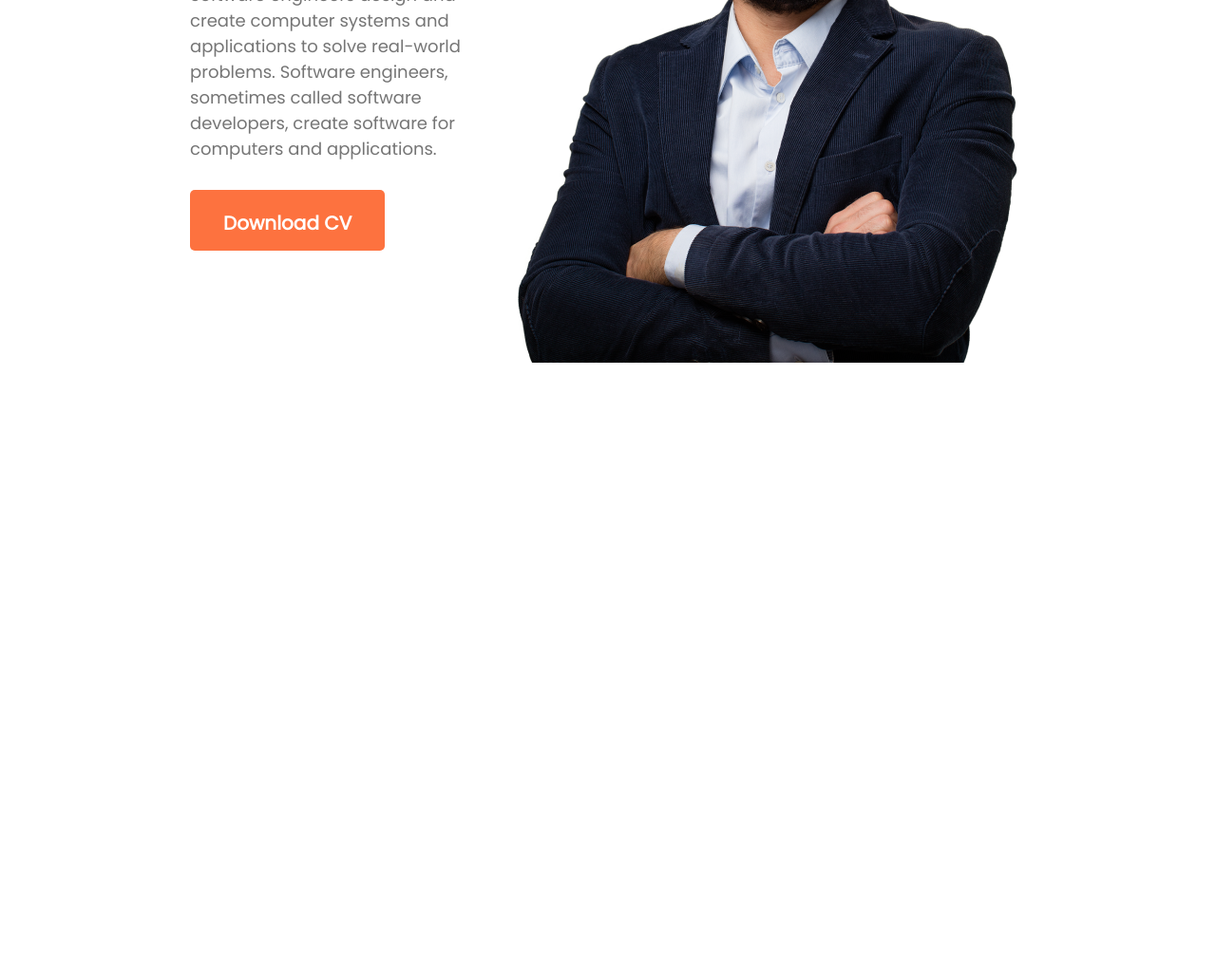
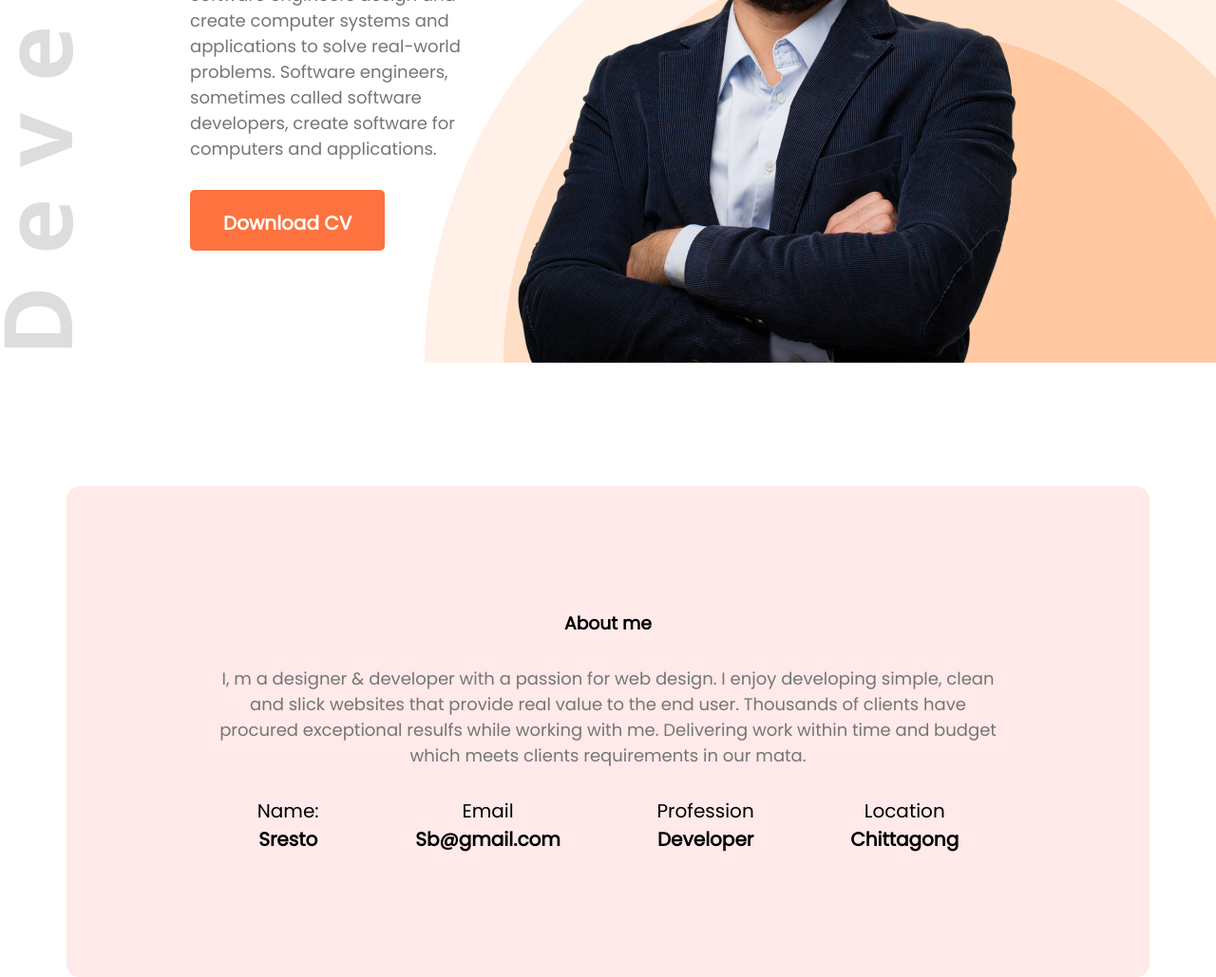
Before and after one commit to baruasb/developer-portfolio, a plain HTML site: page index.html in a window 1280 px wide. Shown: the part 462-1491 px from the top of the page at 95% size. Before the commit the page ends 844 px from the top, so only its background shows below. Drawn offline with Linux system fonts and the light colour scheme.

Commit message:
info added

```diff
--- a/index.html
+++ b/index.html
@@ -11,7 +11,7 @@
     <title>MY PORTFOLIO</title>
 </head>
 <body>
-    <header>
+    <header class="header">
 
         <nav><h2 class="nav-title">Ma<span class="text-primary">r</span>y</h2>
         <ul>
@@ -38,6 +38,31 @@
 
     <main>
 
+        <section class="about-me">
+
+            <h3 class="section-title">About me</h3>
+            <p class="section-description">I, m a designer & developer with a passion for web design. I enjoy developing simple, clean and slick websites that provide real value to the end user. Thousands of clients have procured exceptional resulfs while working with me. Delivering work within time and budget which meets clients requirements in our mata.</p>
+
+            <div class="about-info">
+             <div class="info">
+                <p class="info-title">Name:</p>
+                <p class="info-des">Sresto</p>
+             </div>
+             <div class="info">
+                <p class="info-title">Email</p>
+                <p class="info-des">Sb@gmail.com</p>
+             </div>
+             <div class="info">
+                <p class="info-title">Profession</p>
+                <p class="info-des">Developer</p>
+             </div>
+             <div class="info">
+                <p class="info-title">Location</p>
+                <p class="info-des">Chittagong</p>
+             </div>
+            </div>
+
+        </section>
     </main>
     <footer>
 
--- a/style.css
+++ b/style.css
@@ -45,6 +45,12 @@ nav ul{
     background-color: rgb(253, 114, 63);
 }
 
+.header{
+    background: white;
+    background-image: url(portfolio-resources-main/images/header_bg.png) ,url(portfolio-resources-main/images/developer.png);
+    background-repeat: no-repeat;
+    background-position: bottom right , left;
+}
 /*----*/
 
 .banner{
@@ -76,3 +82,49 @@ nav ul{
     font-size: 18px;
     margin-bottom: 30px;
 }
+
+/*section */
+
+main{
+    max-width: 1140px;
+    margin: 0 auto;
+}
+
+.about-me{
+
+    margin-top: 130px;
+    background-color: rgb(255, 233, 233);
+    border-radius: 14px;
+    padding: 130px 150px;
+    text-align: center;
+
+}
+
+.section-title{
+
+    margin-bottom: 30px;
+
+
+}
+
+.section-description{
+
+    color: #757575;
+    font-size: 18px;
+    margin-bottom: 30px;
+
+}
+
+.about-info{
+    display: flex;
+    justify-content: space-around;
+}
+
+.info .info-title{
+    font-size: 20px;
+}
+.info-des{
+    font-weight: 700;
+    font-size: 20px
+
+}
```
